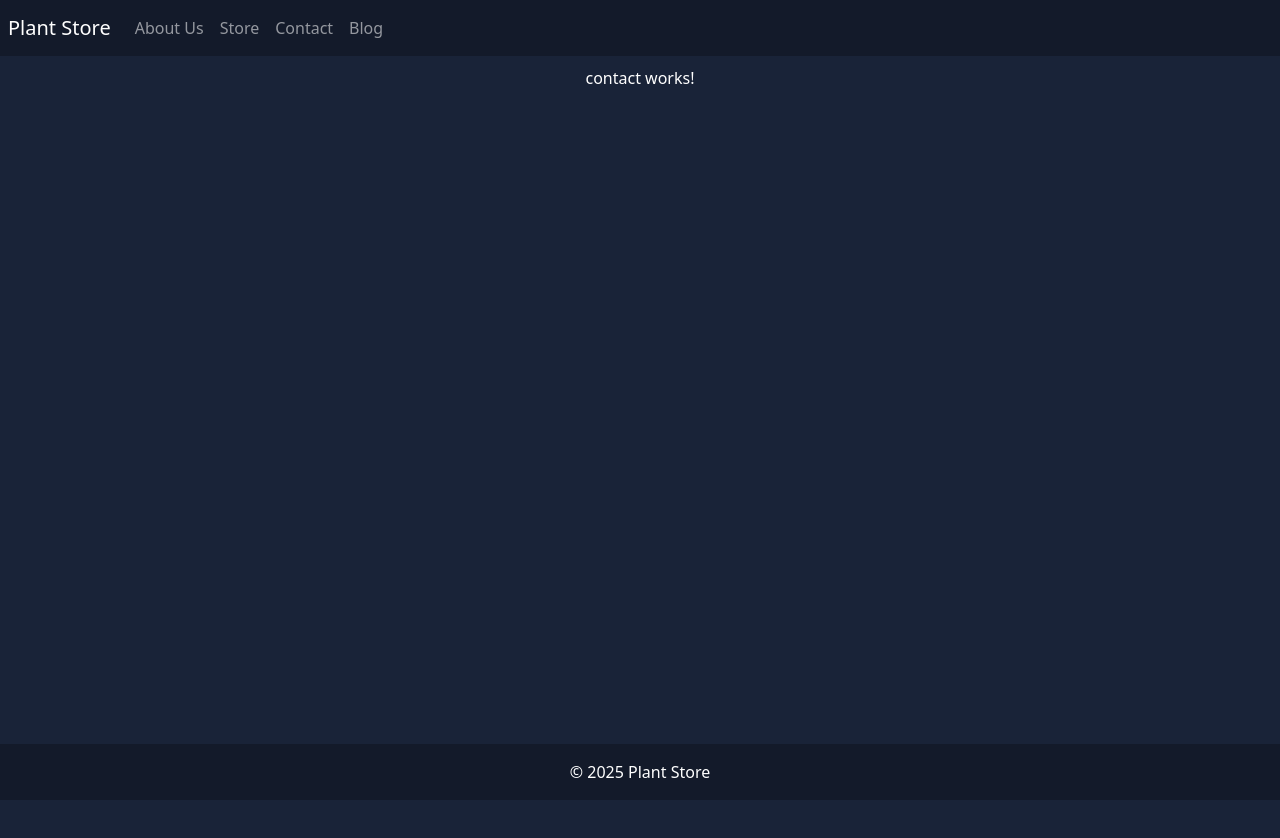
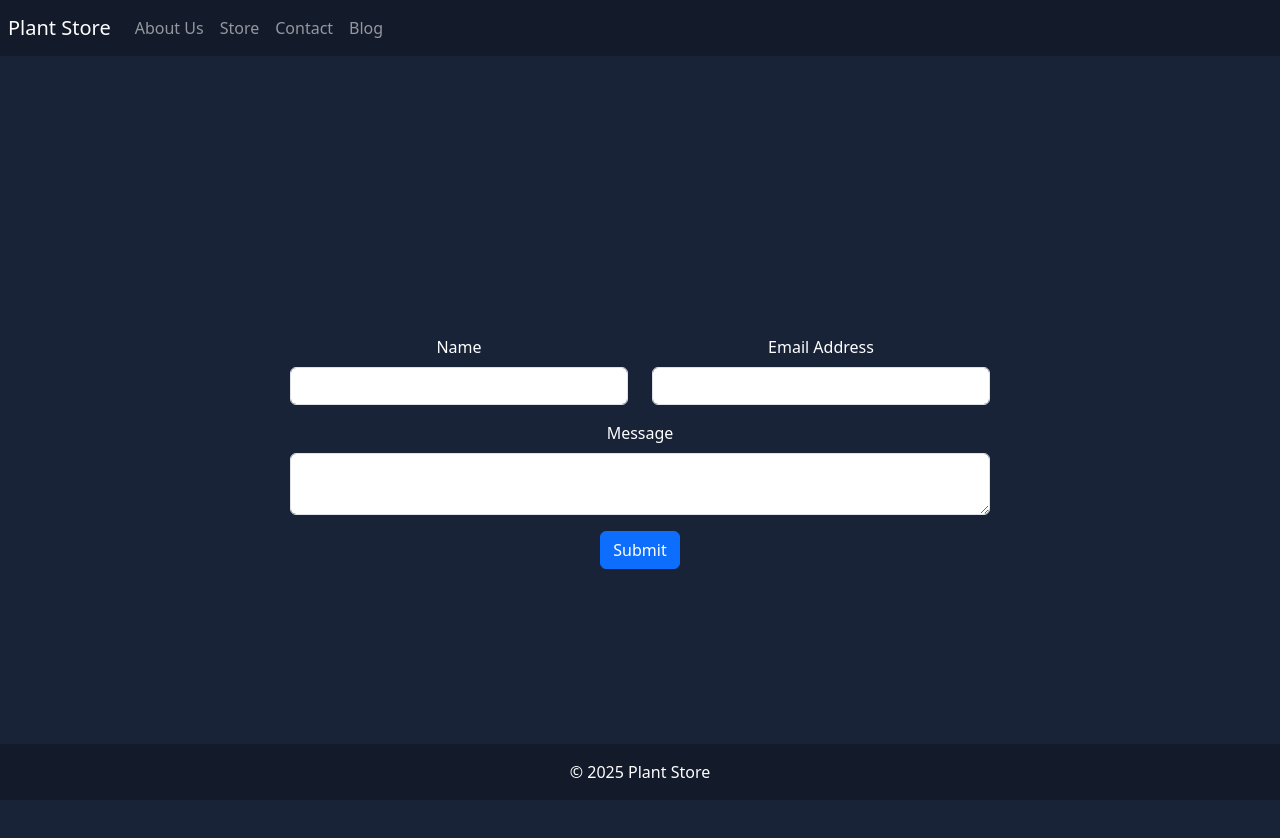
Before and after one commit to thato-c/PlantStoreInfrastructure, an Angular app in the folder PlantStore/: page /contact in a window 1280 px wide. Shown: the top 838 px of the page. Before the commit the page ends 800 px from the top, so only its background shows below. Built offline with nearby package versions, Linux system fonts and the light colour scheme.

Commit message:
Add Styling to the Contact Component

```diff
--- a/PlantStore/src/app/contact/contact.component.css
+++ b/PlantStore/src/app/contact/contact.component.css
@@ -0,0 +1,15 @@
+.container{
+    flex: 1;
+    display: flex;
+    justify-content: center;
+    align-items: center;
+    padding: 2rem;
+    margin: 50px;
+    height: 84vh;
+    width: 85vw;
+}
+
+.form{
+    width: 100%;
+    max-width: 700px;
+}
--- a/PlantStore/src/app/contact/contact.component.html
+++ b/PlantStore/src/app/contact/contact.component.html
@@ -1 +1,22 @@
-<p>contact works!</p>
+<div class="container">
+    <form class="form">
+        <div class="row">
+            <div class="col-md-6 mb-3">
+                <label for="InputName" class="form-label">Name</label>
+                <input type="text" class="form-control" id="InputName">
+            </div>
+
+            <div class="col-md-6 mb-3">
+                <label for="inputEmail" class="form-label">Email Address</label>
+                <input type="email" class="form-control" id="InputEmail">
+            </div>
+        </div>
+
+        <div class="mb-3">
+            <label for="InputMessage" class="form-label">Message</label>
+            <textarea class="form-control" id="InputMessage"></textarea>
+        </div>
+
+        <button type="submit" class="btn btn-primary">Submit</button>
+    </form>
+</div>
```
